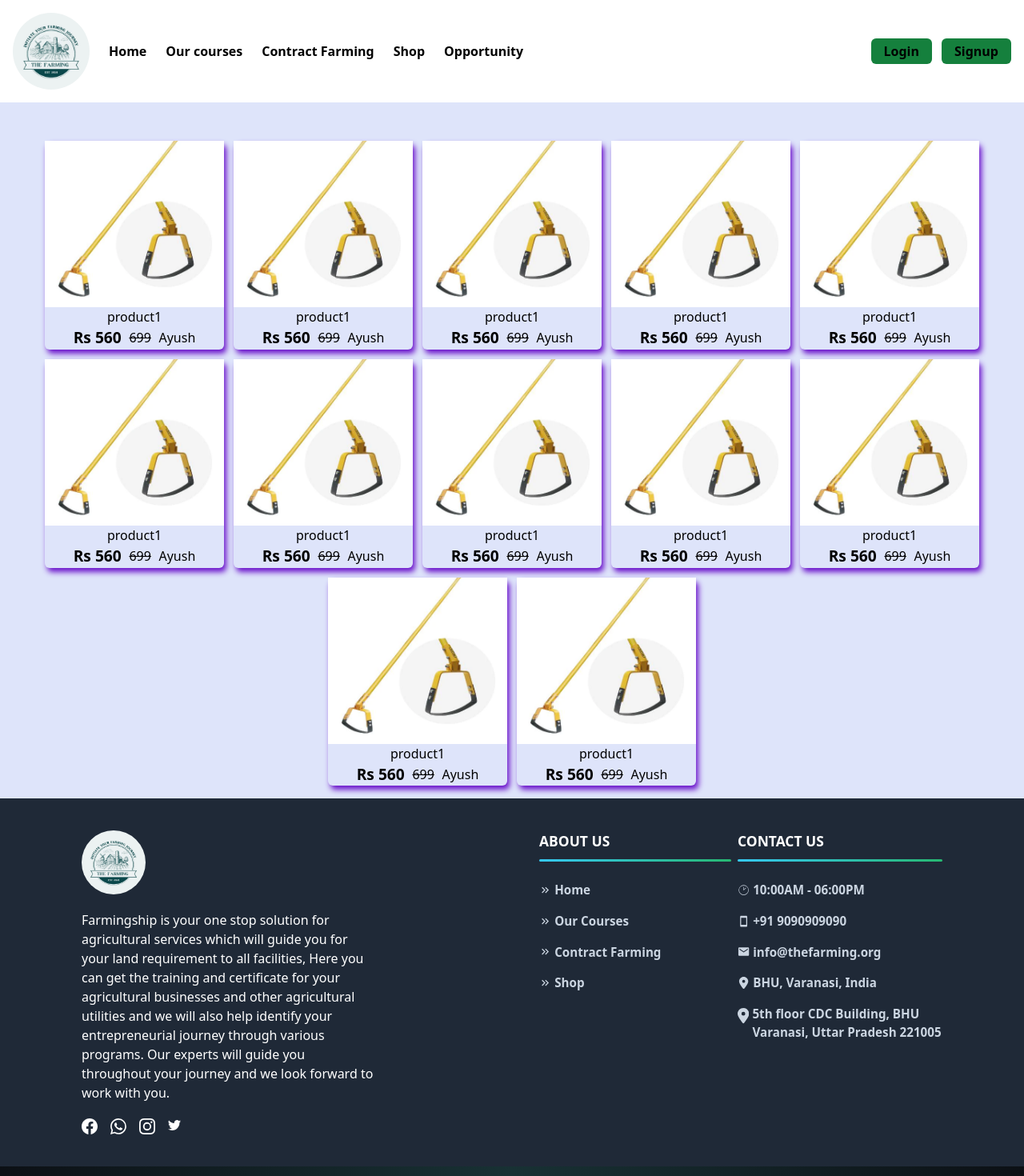
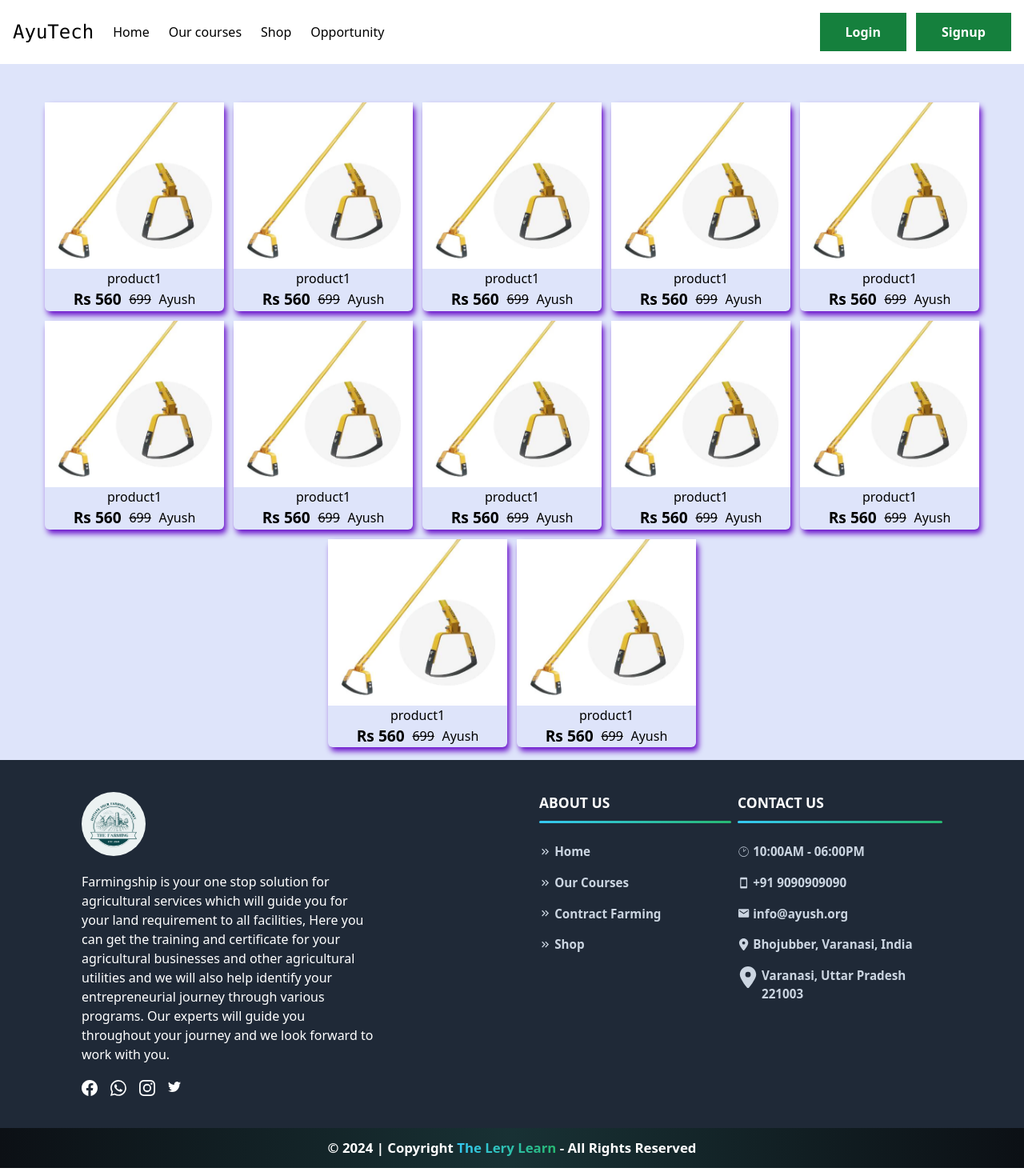
Before and after one commit to AyushMishra2003/TRAINING-FRONTED, a React (Vite) app: page /shop in a window 1280 px wide. Shown: the top 1470 px of the page at 80% size. Built offline with nearby package versions, Linux system fonts and the light colour scheme.

Commit message:
home page updated

```diff
--- a/src/Component/Footer.jsx
+++ b/src/Component/Footer.jsx
@@ -84,15 +84,15 @@ const Footer = () => {
                         <div className='flex flex-col gap-4 mt-6 '>
                             <Link to={'/'} className={`${contactStyle} lg:items-center`}><CiClock1 />10:00AM - 06:00PM</Link>
                             <Link to={'/'} className={`${contactStyle} lg:items-center`}><MdOutlineSmartphone />+91 9090909090</Link>
-                            <Link to={'/'} className={`${contactStyle} lg:items-center`}><IoMdMail />info@thefarming.org</Link>
-                            <Link to={'/'} className={`${contactStyle} lg:items-center`}><FaLocationDot />BHU, Varanasi, India</Link>
-                            <Link to={'/'} className={`${contactStyle} md:items-start`}><FaLocationDot className='md:text-[1.7rem] text-[1rem] items-center' />5th floor CDC Building, BHU Varanasi, Uttar Pradesh 221005</Link>
+                            <Link to={'/'} className={`${contactStyle} lg:items-center`}><IoMdMail />info@ayush.org</Link>
+                            <Link to={'/'} className={`${contactStyle} lg:items-center`}><FaLocationDot />Bhojubber, Varanasi, India</Link>
+                            <Link to={'/'} className={`${contactStyle} md:items-start`}><FaLocationDot className='md:text-[1.7rem] text-[1rem] items-center' />Varanasi, Uttar Pradesh 221003</Link>
                         </div>
                     </div>
                 </div>
 
             </div>
-            <div className='text-center text-[1.05rem] font-[600] p-3 bg-gradient-to-r from-[#0C1015] via-[#183134] to-[#0C1015] '><span >&#169;</span> {year} | Copyright <span className='bg-clip-text text-transparent bg-[linear-gradient(to_right,#35C8F2,#27B872)]'>The FarmingShip</span> - All Rights Reserved</div>
+            <div className='text-center text-[1.05rem] font-[600] p-3 bg-gradient-to-r from-[#0C1015] via-[#183134] to-[#0C1015] '><span >&#169;</span> {year} | Copyright <span className='bg-clip-text text-transparent bg-[linear-gradient(to_right,#35C8F2,#27B872)]'>The Lery Learn</span> - All Rights Reserved</div>
         </footer >
 
     )
--- a/src/Helper/axiosInstance.js
+++ b/src/Helper/axiosInstance.js
@@ -1,8 +1,8 @@
 import axios from "axios";
 
-// const BASE_URL="http://localhost:5000/api/v1"
+const BASE_URL="http://localhost:5000/api/v1"
 // const BASE_URL="https://api.thefarming.org/api/v1"
-  const BASE_URL="https://lms-server-rni1.onrender.com/api/v1"
+  // const BASE_URL="https://lms-server-rni1.onrender.com/api/v1"
 
 const axiosInstance=axios.create()
 
--- a/src/Layout/HomeLayout.jsx
+++ b/src/Layout/HomeLayout.jsx
@@ -57,7 +57,7 @@ function HomeLayout({ children }) {
       },[])
     return (
         <div className="min-h-[90vh]">
-            <div className="absolute left-0 z-50 w-full bg-[#1F2937]  drawer lg:hidden">
+            <div className="absolute left-0 z-50 w-full bg-[#fff] text-black  drawer lg:hidden">
                 <input className="drawer-toggle" id="my-drawer" type="checkbox" />
                 <div className="drawer-content">
                     <label htmlFor="my-drawer" className="relative cursor-pointer">
@@ -71,7 +71,7 @@ function HomeLayout({ children }) {
                 <div className="w-0 drawer-side bg-[#1F2937]">
                     <label htmlFor="my-drawer" className="drawer-overlay">
                     </label>
-                    <ul className="menu p-4 w-48 h-[100%] sm:w-80  relative  bg-[#1F2937] text-white">
+                    <ul className="menu p-4 w-48 h-[100%] sm:w-80  relative  bg-[#fff] text-black">
                         <li className="absolute z-50 w-fit right-2">
                             <button onClick={hideDrawer}>
                                 <AiFillCloseCircle size={24} />
@@ -138,14 +138,14 @@ function HomeLayout({ children }) {
                         )}
                     </ul>
                 </div>
-               <div>
+               {/* <div>
                  <p>logo</p>
-               </div>
+               </div> */}
             </div>
             <div className='p-[1rem] items-center list-none gap-10 justify-between bg-[#FFFFFF] hidden lg:flex'>
-                <div className='flex items-center justify-center gap-6 text-[1rem] font-semibold text-black'>
+                <div className='flex items-center justify-center gap-6 font-light  text-black'>
                     <div>
-                        <img src={logo} alt="Logo" className='w-[6rem] h-[6rem] rounded-full' />
+                        <p className='text-[1.5rem] font-mono'>AyuTech</p>
                     </div>
                 <li>
                      <Link to="/">Home</Link>
@@ -154,9 +154,9 @@ function HomeLayout({ children }) {
                             <Link to="/courses">Our courses</Link>
                         </li>
 
-                        <li>
+                        {/* <li>
                             <Link to="/contactFarming" >Contract Farming</Link>
-                        </li>
+                        </li> */}
                         <li>
                             <Link to="/shop">Shop</Link>
                         </li>
@@ -178,10 +178,10 @@ function HomeLayout({ children }) {
                          {!isLoggedIn && (
                             <li className="">
                                 <div className="flex items-center justify-center w-full gap-3 text-black">
-                                    <button className='w-full px-4 py-1 font-semibold bg-green-700 rounded-md '>
-                                        <Link to="/login" className='text-black'>Login</Link>
+                                    <button className='w-full px-8 py-3 font-semibold text-white bg-green-700 redound-md'>
+                                        <Link to="/login">Login</Link>
                                     </button>
-                                    <button className='w-full px-4 py-1 font-semibold text-black bg-green-700 rounded-md'>
+                                    <button className='w-full px-8 py-3 font-semibold text-white bg-green-700 redound-md'>
                                         <Link to="/signup">Signup</Link>
                                     </button>
                                 </div>
@@ -191,10 +191,10 @@ function HomeLayout({ children }) {
                         {isLoggedIn && (
                             <li className="">
                                 <div className="flex items-center justify-center w-full gap-3">
-                                    <button className='w-full px-4 py-1 font-semibold text-black bg-green-700 rounded-md'>
+                                    <button className='w-full px-8 py-3 font-semibold text-white bg-green-700 redound-md'>
                                         <Link to="/viewprofile">Profile</Link>
                                     </button>
-                                    <button className='w-full px-4 py-1 font-semibold text-black bg-green-700 rounded-md'>
+                                    <button className='w-full px-8 py-3 font-semibold text-white bg-green-700 rounded-md'>
                                         <Link onClick={handleLogout}>Logout</Link>
                                     </button>
                                 </div>
--- a/src/Pages/HomePage.jsx
+++ b/src/Pages/HomePage.jsx
@@ -39,17 +39,7 @@ function HomePage() {
                 </div> */}
                   <Knowledge />
                   <Banner />
-                  <div className="flex flex-col items-center justify-center gap-4 pb-2">
-                    <h1 className="text-[1.5rem] text-center font-bold">Our Top Notch Courses</h1>
 
-                    <CourseAllList />
-                    <button
-                        className="bg-[#22C55E] hover:bg-[#1a9441] text-white font-bold py-2 px-6 rounded border-2 border-transparent hover:border-[#22C55E] animate-bounce"
-                        onClick={() => navigate("/courses")}
-                    >
-                        View More
-                    </button>
-                </div>
                 <div className="flex flex-col items-center justify-center">
                     <Contact />
                 </div>
@@ -60,6 +50,7 @@ function HomePage() {
             </div>
 
         </HomeLayout>
+
     );
 }
 
```
